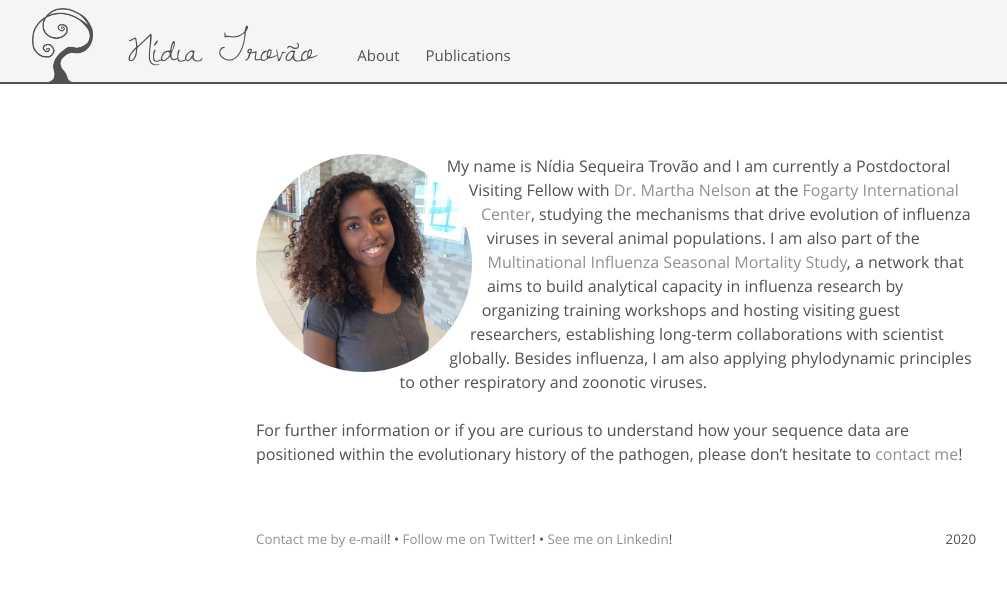
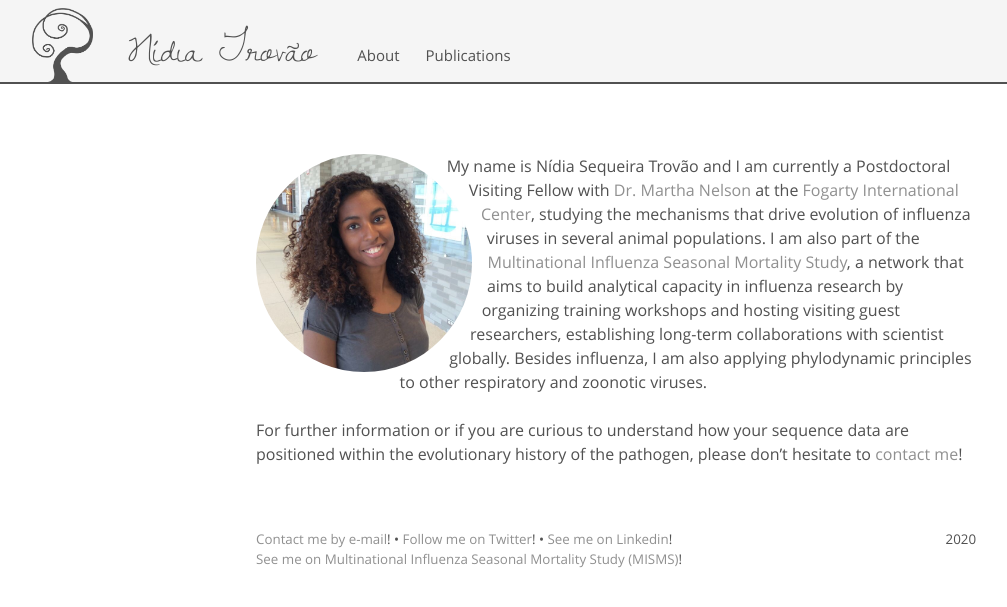
Before and after one commit to nidiatrovao/nidiatrovao.github.io, a Jekyll site: the page built from index.html, in a window 1280 px wide. Shown: the top 607 px of the page, without its empty margins (24-1031 px from the left). Built offline with Jekyll 4.4.1, drawn with Linux system fonts in a browser that asks for light colours.

Commit message:
Update default.html

```diff
--- a/_layouts/default.html
+++ b/_layouts/default.html
@@ -24,6 +24,8 @@
           <a href="https://twitter.com/nidiatrovao" target="_blank">Follow me on Twitter</a>!</small><small class="floatl">&nbsp;&bull;&nbsp;</small>
         <small class="floatl">
           <a href="https://www.linkedin.com/in/nidiatrovao" target="_blank">See me on Linkedin</a>!</small>
+        <small class="floatl">
+          <a href="http://misms.net/staff/nidia-trovao" target="_blank">See me on Multinational Influenza Seasonal Mortality Study (MISMS)</a>!</small>
         <small style="display:block; text-align: right">{{ 'now' | date: '%Y' }}</small>
       </footer>
     </div>
```
